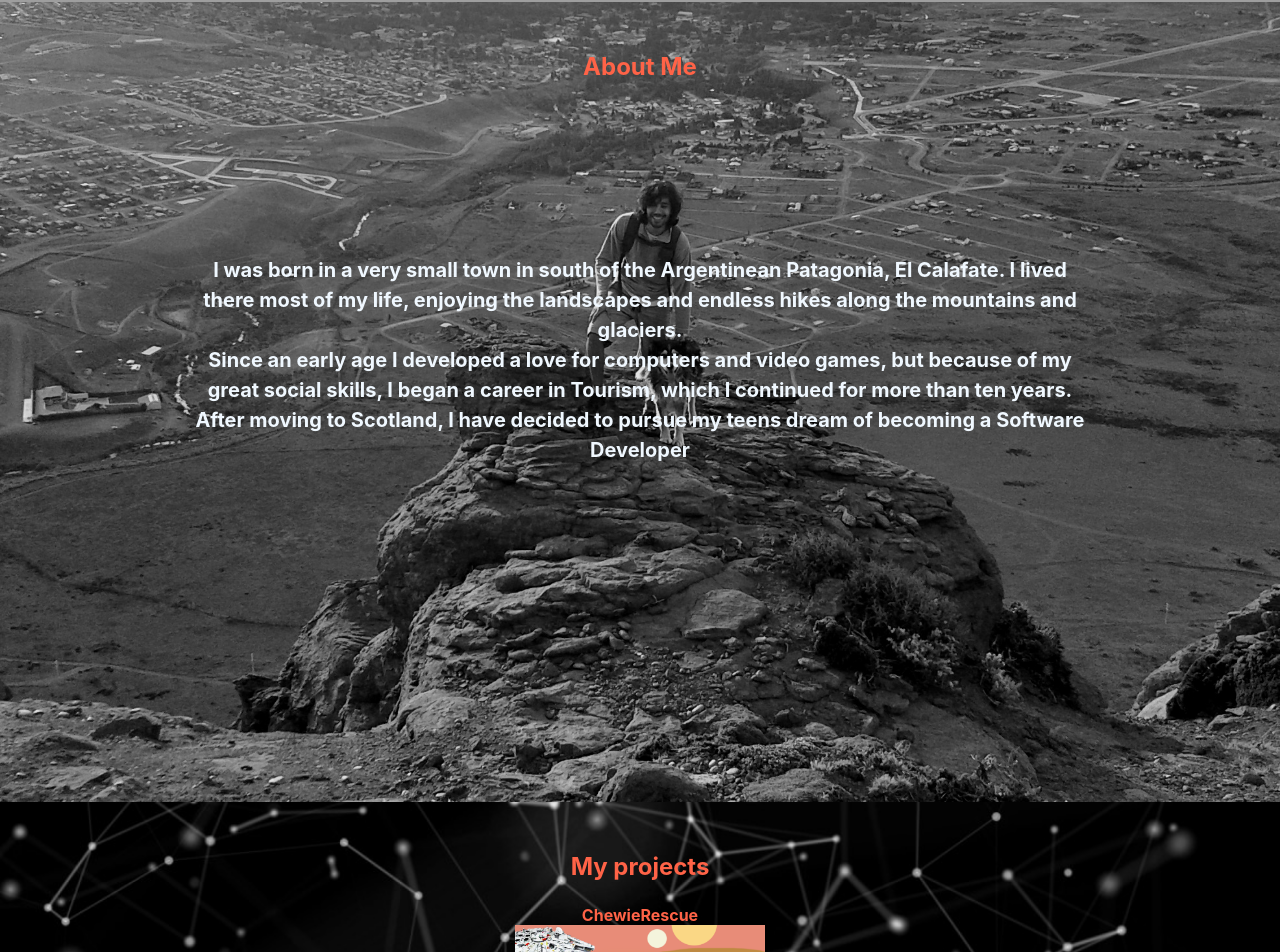
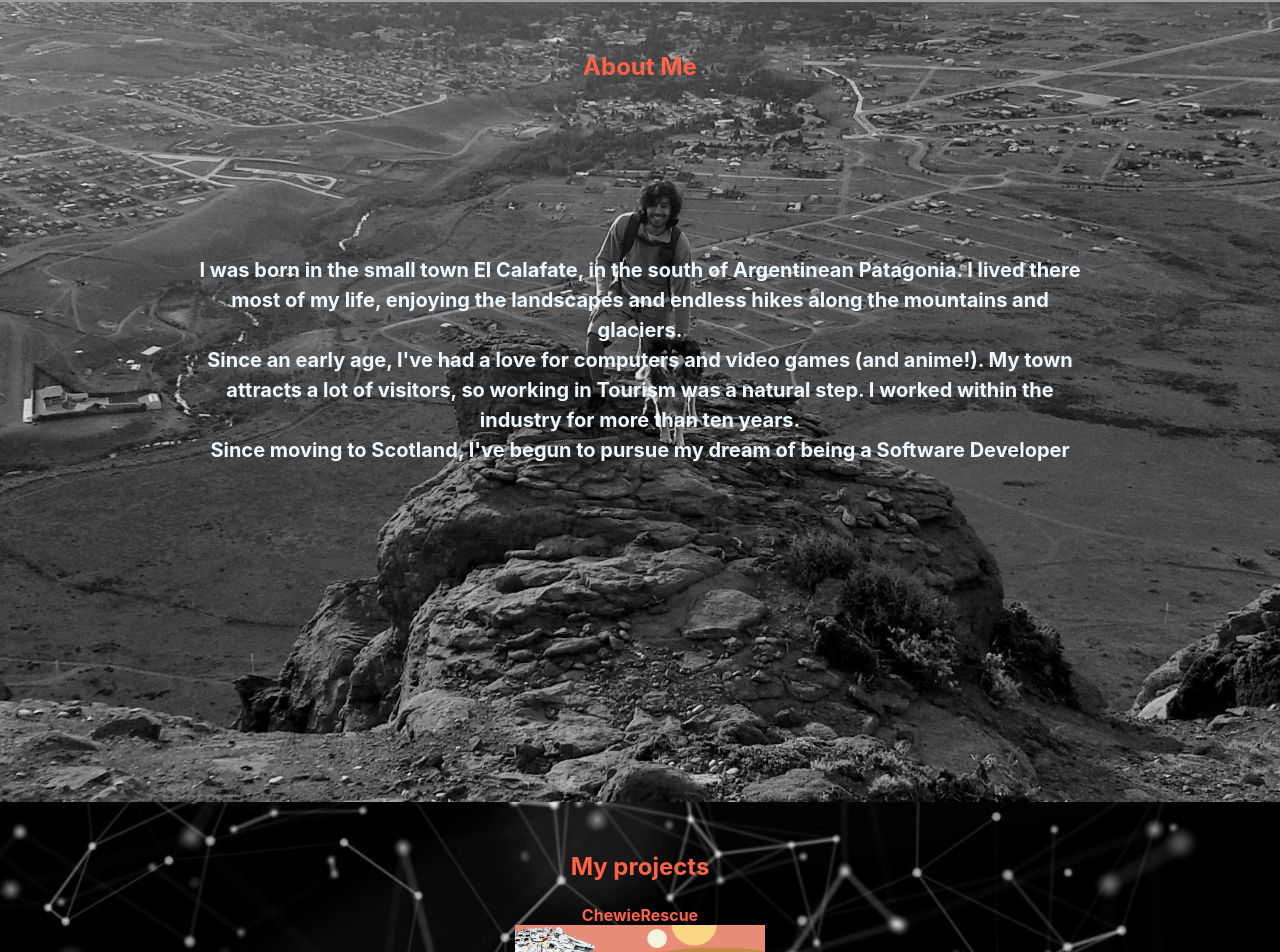
Before and after one commit to GerCassa/cautious-eureka, a React (Create React App) app: page /about in a window 1280 px wide. Shown: the part 798-1750 px from the top of the page. Built offline with nearby package versions, Linux system fonts and the light colour scheme; grey boxes are pictures that could not be loaded.

Commit message:
fixed weird about text

```diff
--- a/src/Components/AboutMe.js
+++ b/src/Components/AboutMe.js
@@ -28,9 +28,9 @@ class AboutMe extends React.Component {
           </div>
         <InView as="div" onChange={(inView, entry) => this.visible(inView)}>
             <h4 className={this.state.text}>
-              I was born in a very small town in south of the Argentinean Patagonia, El Calafate. I lived there most of my life, enjoying the landscapes and endless hikes along the mountains and glaciers. <br/>
-              Since an early age I developed a love for computers and video games, but because of my great social skills, I began a career in Tourism, which I continued for more than ten years. <br/>
-              After moving to Scotland, I have decided to pursue my teens dream of becoming a Software Developer</h4>
+              I was born in the small town El Calafate, in the south of Argentinean Patagonia. I lived there most of my life, enjoying the landscapes and endless hikes along the mountains and glaciers. <br/>
+              Since an early age, I've had a love for computers and video games (and anime!). My town attracts a lot of visitors, so working in Tourism was a natural step. I worked within the industry for more than ten years. <br/>
+            Since moving to Scotland, I've begun to pursue my dream of being a Software Developer</h4>
         </InView>
       </div>
     )
```
